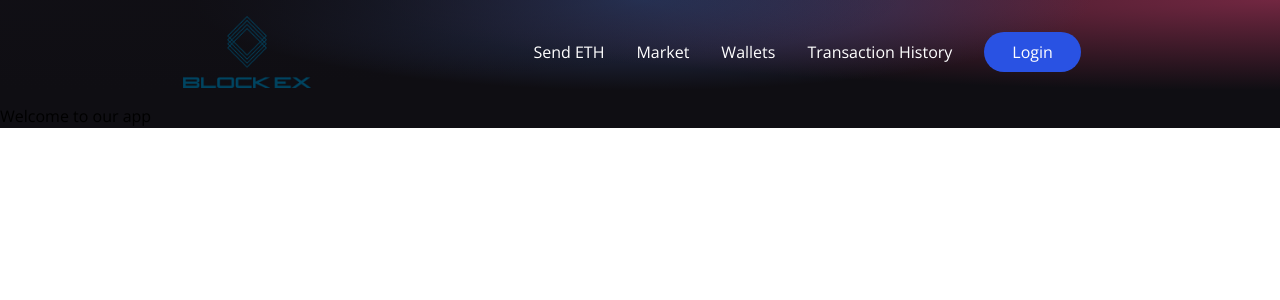
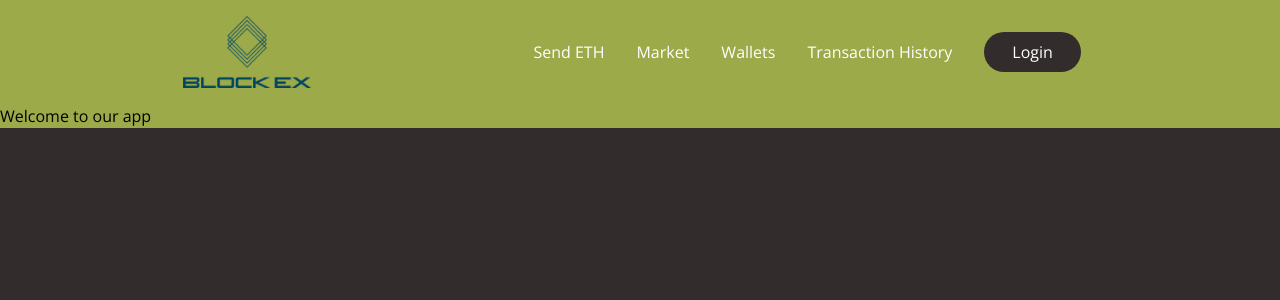
Before and after one commit to Balgra/BlockEx, a React (Vite) app in the folder client/: page / in a window 1280 px wide. Shown: the top 300 px of the page. Built offline with nearby package versions, Linux system fonts and the light colour scheme.

Commit message:
Color palette changes

```diff
--- a/client/src/App.jsx
+++ b/client/src/App.jsx
@@ -5,8 +5,8 @@ import {BrowserRouter, Route, Routes} from "react-router-dom";
 const App = () => {
 
   return (
-    <div className="min-h-screen">
-        <div className="gradient-bg-welcome">
+    <div className="min-h-screen bg-[#322c2c]">
+        <div className="bg-[#9daa4a]">
             <BrowserRouter>
             <Navbar/>
             <Routes>
--- a/client/src/components/Navbar.jsx
+++ b/client/src/components/Navbar.jsx
@@ -24,7 +24,7 @@ const Navbar = () => {
                 {["Send ETH", "Market", "Wallets", "Transaction History"].map((item, index) => (
                     <NavbarItem key={item + index} title={item}  />
                 ))}
-                <li className="bg-[#2952e3] py-2 px-7 mx-4 rounded-full cursor-pointer hover:bg-[#2546bd]">
+                <li className="bg-[#322c2c] py-2 px-7 mx-4 rounded-full cursor-pointer hover:bg-[#000000]">
                     Login
                 </li>
             </ul>
```
